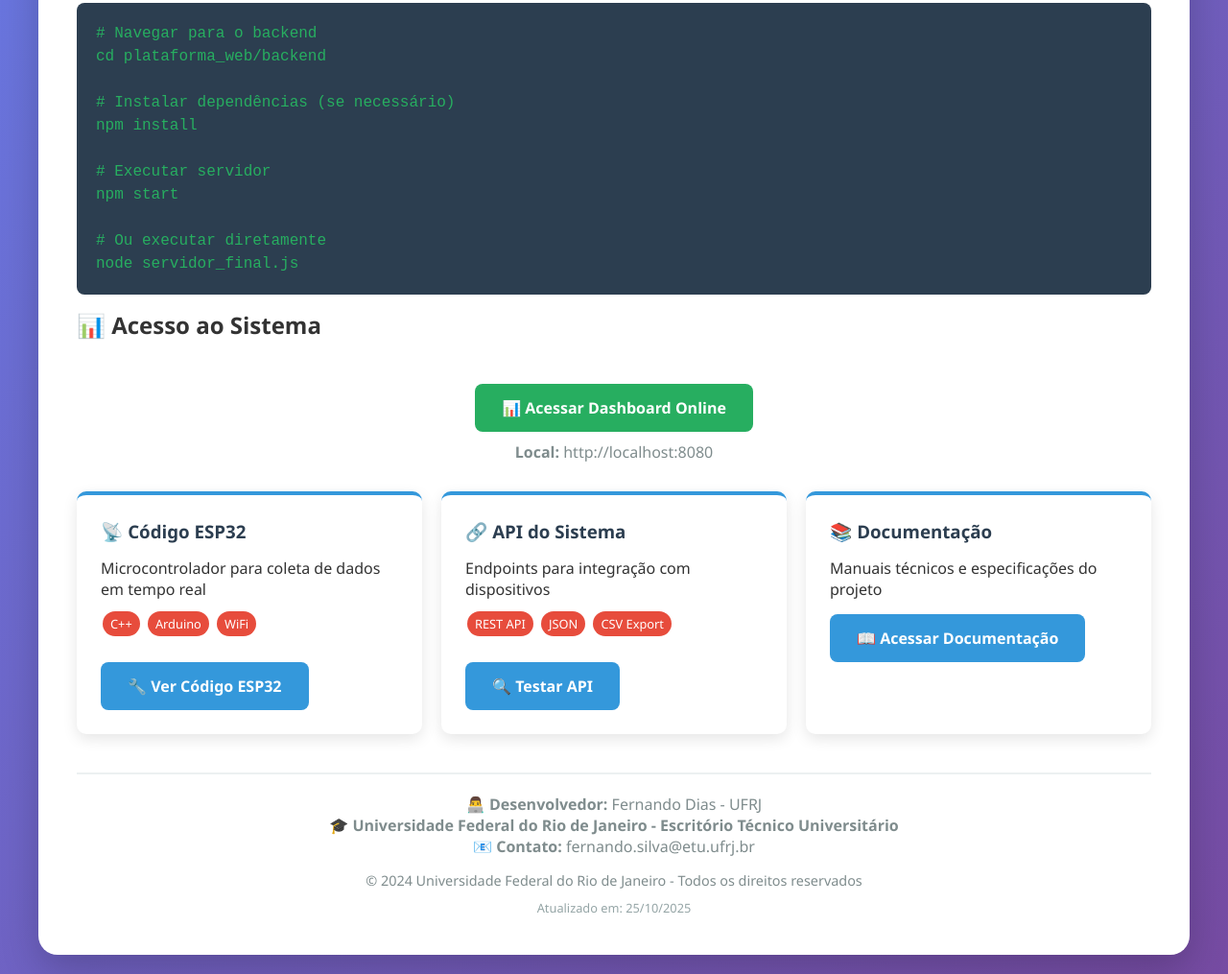
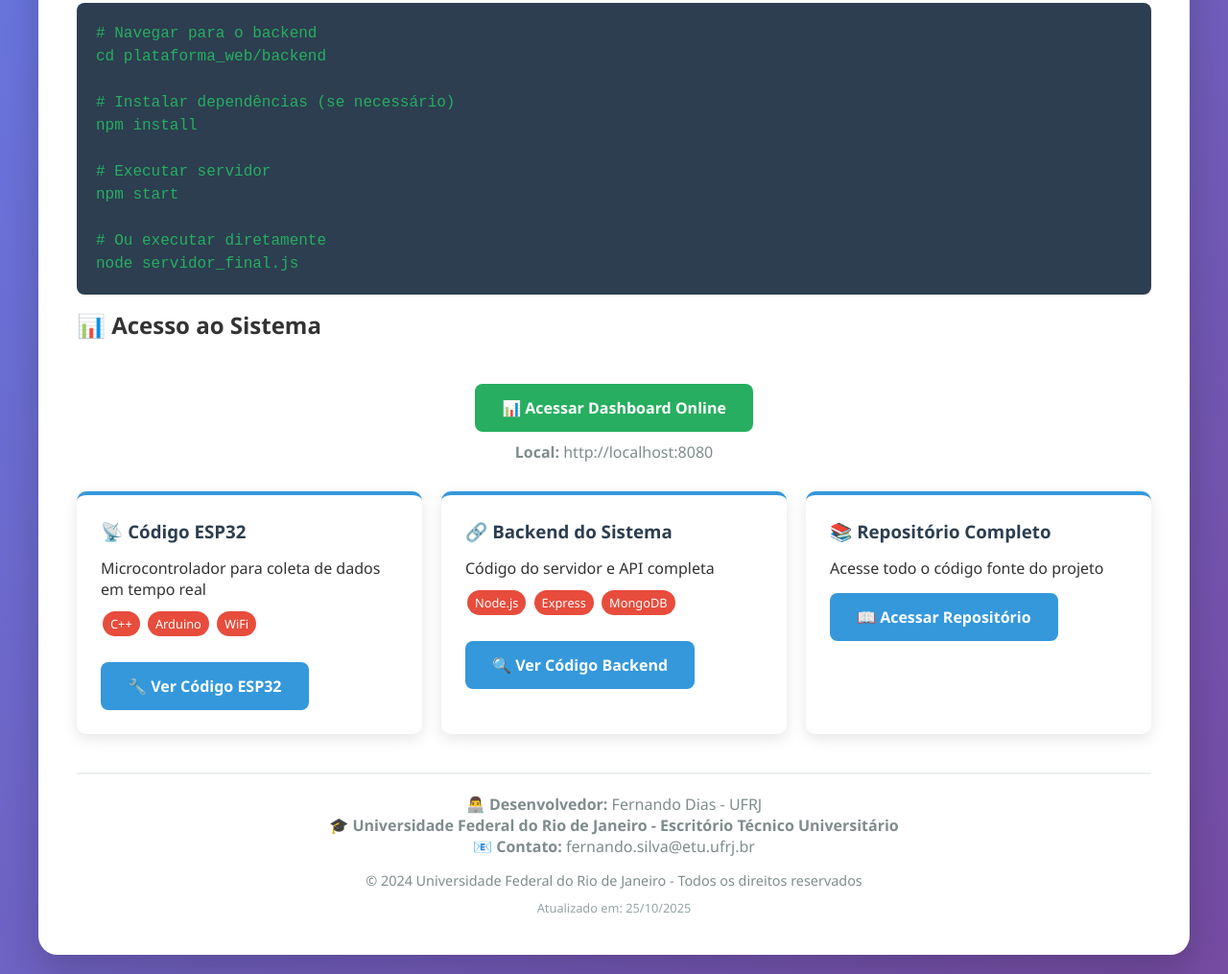
Before and after one commit to fernandodiasbr-lgtm/jmm, a plain HTML site: page docs/index.html in a window 1280 px wide. Shown: the part 495-1510 px from the top of the page at 96% size. Drawn offline with Linux system fonts and the light colour scheme.

Commit message:
Versão final: links 100% funcionais

```diff
--- a/docs/index.html
+++ b/docs/index.html
@@ -190,23 +190,23 @@ node servidor_final.js</div>
             </div>
 
             <div class="option-card">
-                <h3>🔗 API do Sistema</h3>
-                <p>Endpoints para integração com dispositivos</p>
+                <h3>🔗 Backend do Sistema</h3>
+                <p>Código do servidor e API completa</p>
                 <div style="margin: 10px 0;">
-                    <span class="tech-badge">REST API</span>
-                    <span class="tech-badge">JSON</span>
-                    <span class="tech-badge">CSV Export</span>
+                    <span class="tech-badge">Node.js</span>
+                    <span class="tech-badge">Express</span>
+                    <span class="tech-badge">MongoDB</span>
                 </div>
-                <a href="https://multimedidor-ufrj.onrender.com/api/health" target="_blank" class="btn">
-                    🔍 Testar API
+                <a href="https://github.com/fernandodiasbr-lgtm/jmm/tree/main/plataforma_web/backend" target="_blank" class="btn">
+                    🔍 Ver Código Backend
                 </a>
             </div>
 
             <div class="option-card">
-                <h3>📚 Documentação</h3>
-                <p>Manuais técnicos e especificações do projeto</p>
+                <h3>📚 Repositório Completo</h3>
+                <p>Acesse todo o código fonte do projeto</p>
                 <a href="https://github.com/fernandodiasbr-lgtm/jmm" target="_blank" class="btn">
-                    📖 Acessar Documentação
+                    📖 Acessar Repositório
                 </a>
             </div>
         </div>
```
